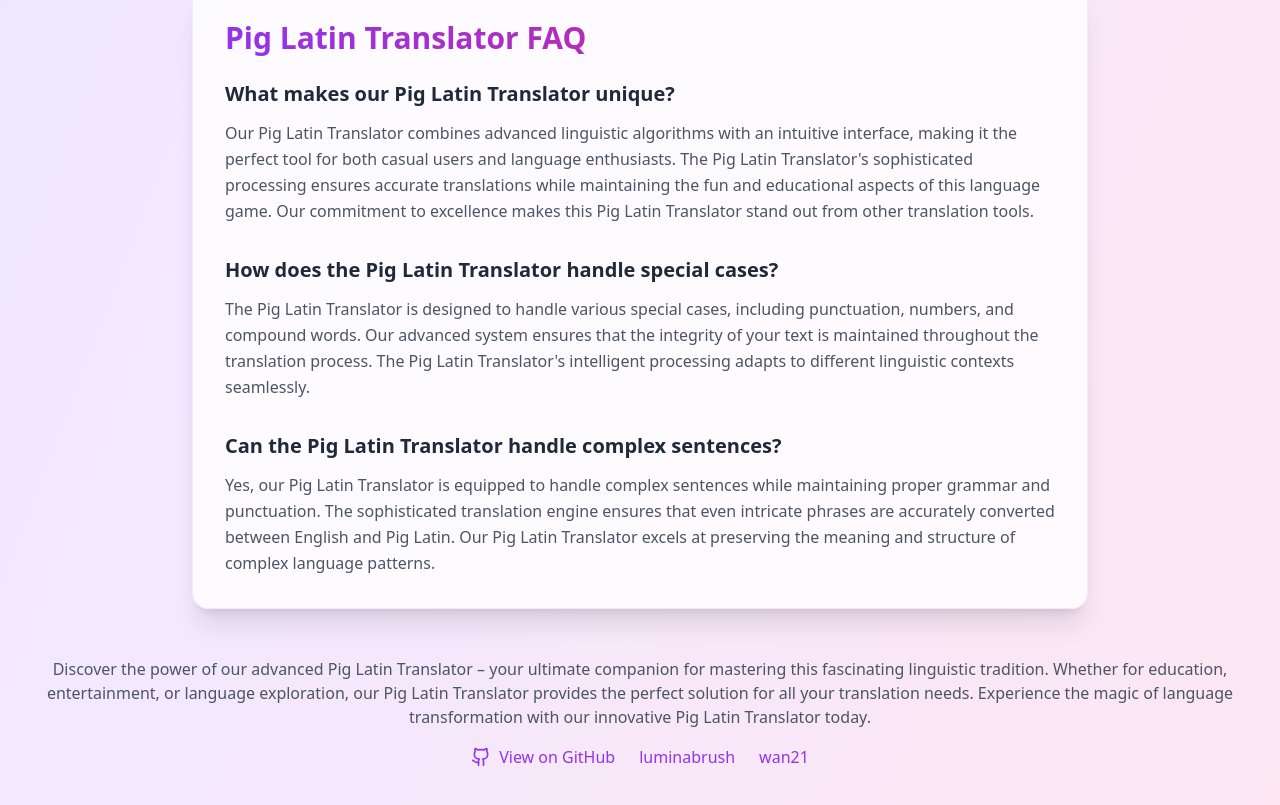
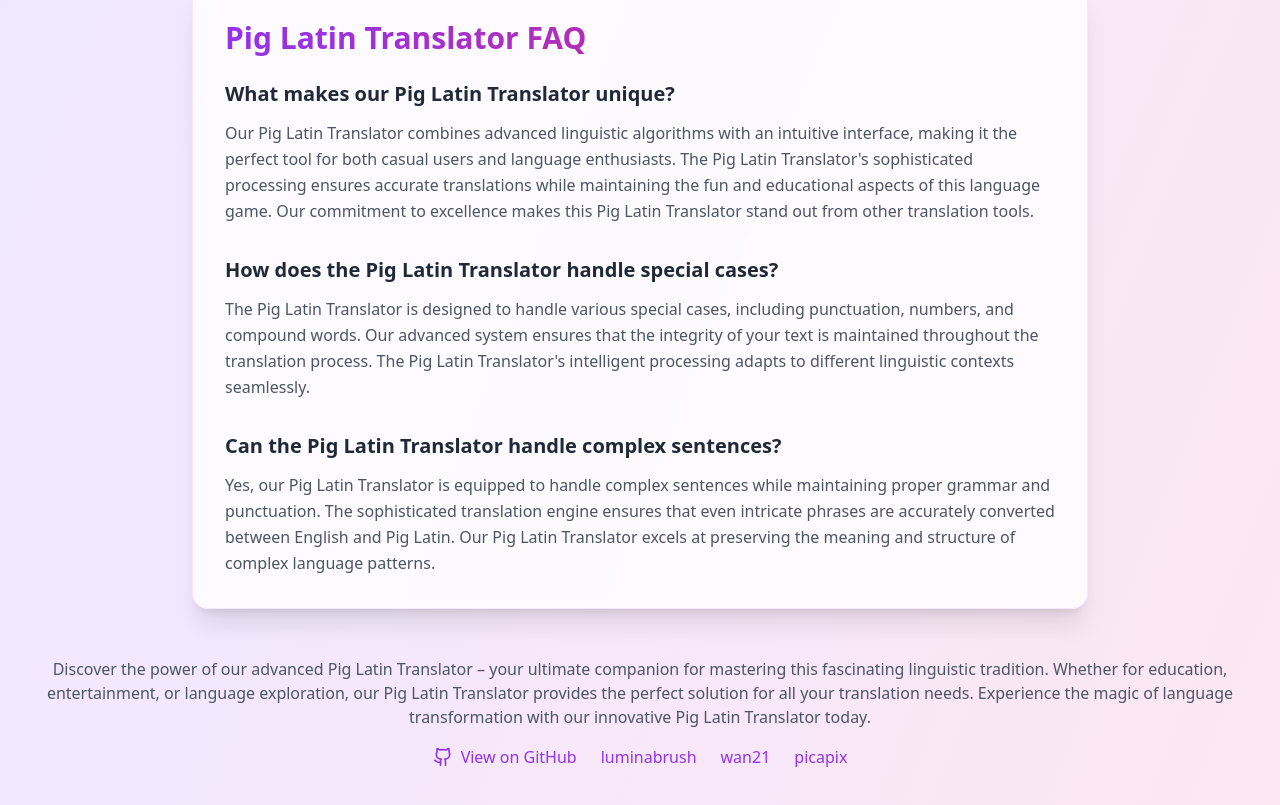
Before and after one commit to ChannelerH/pig-latin-translator, a React (Vite) app: page / in a window 1280 px wide. Shown: the part 2507-3312 px from the top of the page. Built offline with nearby package versions, Linux system fonts and the light colour scheme.

Commit message:
修改代码

```diff
--- a/src/App.tsx
+++ b/src/App.tsx
@@ -342,6 +342,14 @@ function App() {
             >
               wan21
             </a>
+            <a
+              href="https://picapix.org/"
+              target="_blank"
+              rel="dofollow"
+              className="inline-flex items-center gap-2 text-purple-600 hover:text-purple-700 transition-colors"
+            >
+              picapix
+            </a>
           </div>
         </footer>
       </div>
```
